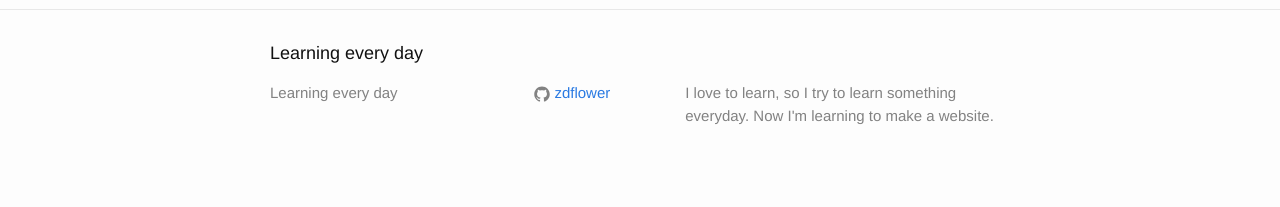
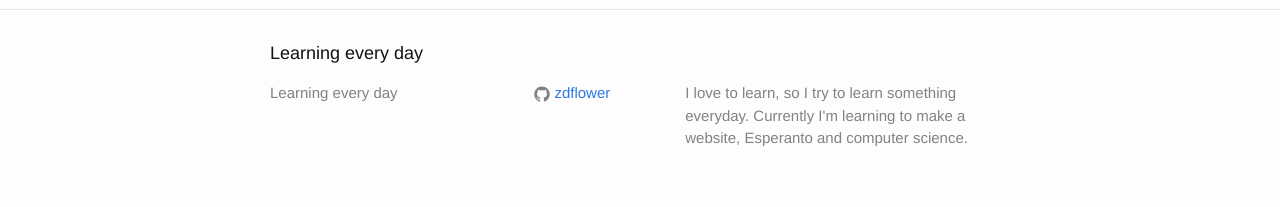
Before and after one commit to zdflower/zdflower.github.io, a Jekyll site: the page built from index.html, in a window 1280 px wide. Shown: the part 2177-2384 px from the top of the page. Built offline with Jekyll 4.4.1, drawn with Linux system fonts in a browser that asks for light colours.

Commit message:
Update _config.yml

```diff
--- a/_config.yml
+++ b/_config.yml
@@ -10,7 +10,7 @@ theme: jekyll-theme-midnight
 title: Learning every day
 #email: your-email@domain.com
 description: > # this means to ignore newlines until "baseurl:"
-  I love to learn, so I try to learn something everyday. Now I'm learning to make a website.
+  I love to learn, so I try to learn something everyday. Currently I'm learning to make a website, Esperanto and computer science.
 baseurl: "" # the subpath of your site, e.g. /blog
 url: "https://zdflower.github.io" # the base hostname & protocol for your site
 #twitter_username: jekyllrb
```
